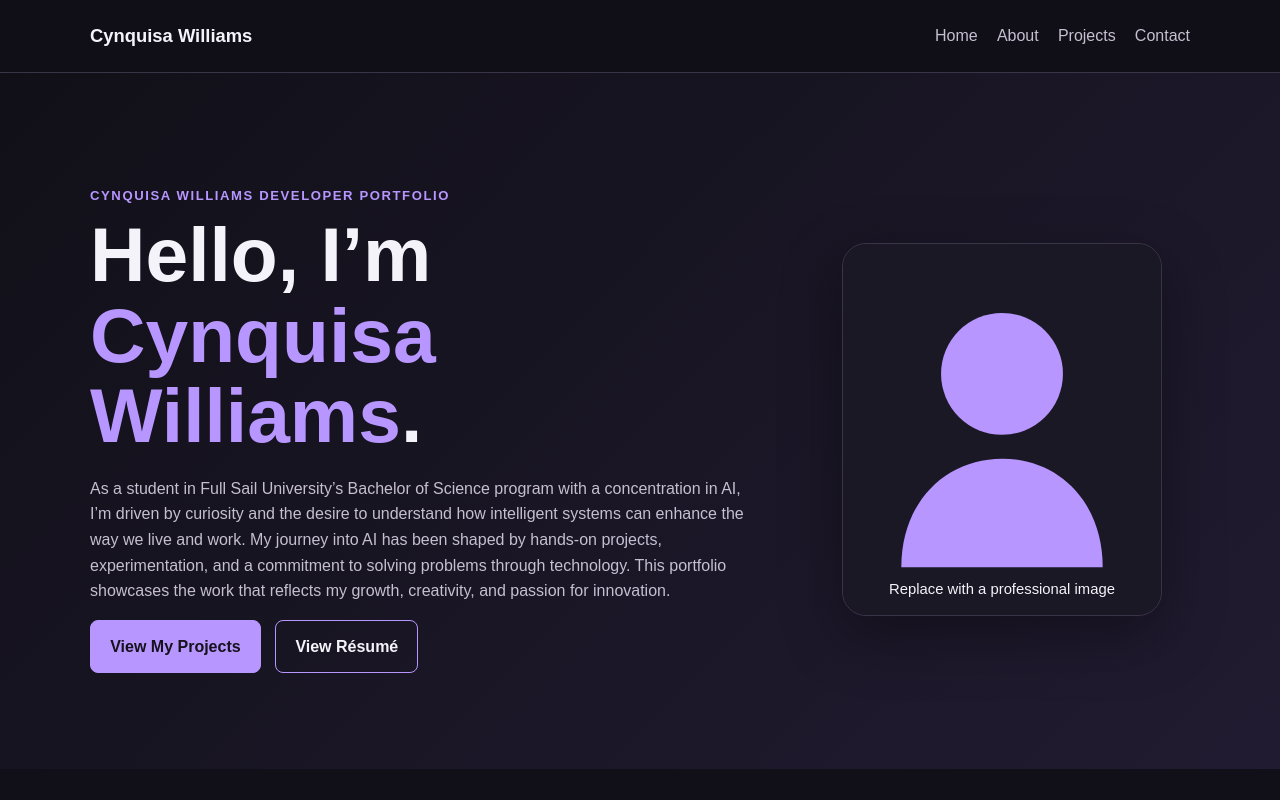
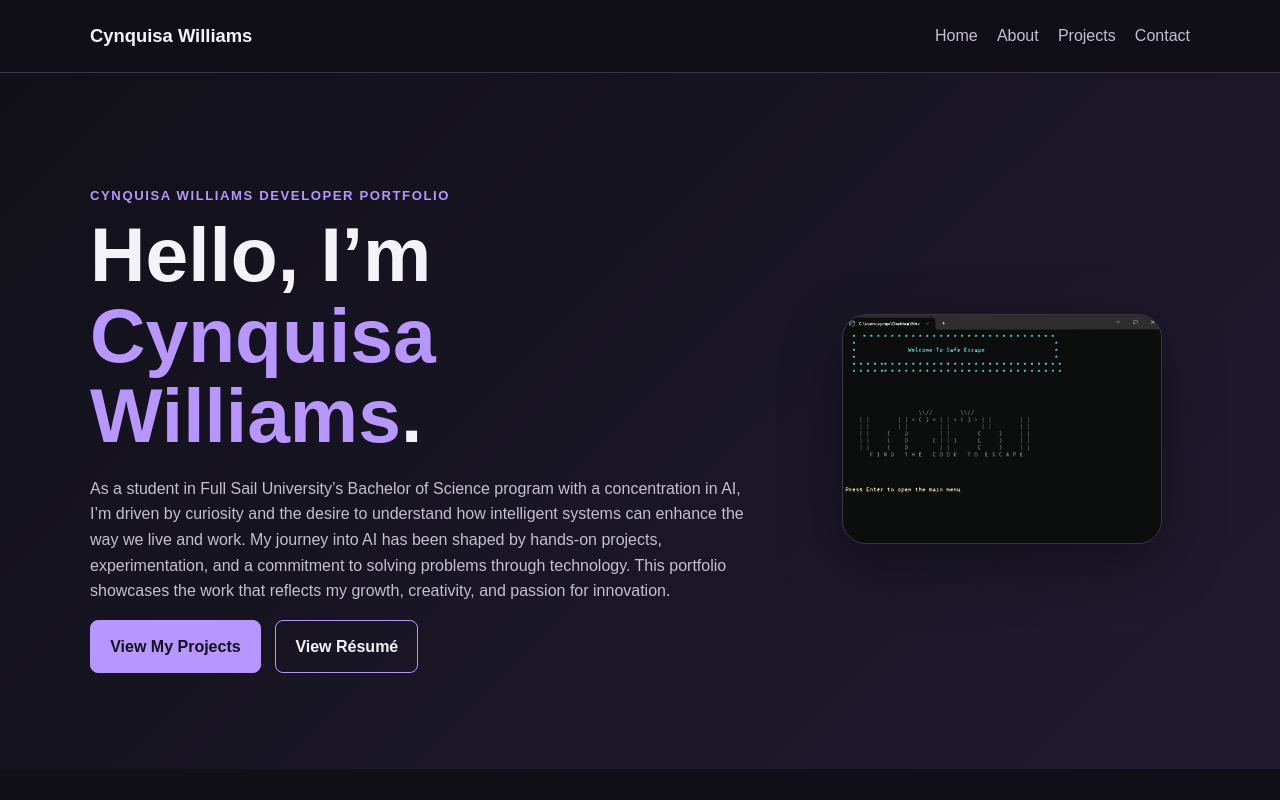
Before and after one commit to cynquisa/cynquisa.github.io, a plain HTML site: page index.html in a window 1280 px wide. Shown: the top 800 px of the page. Drawn offline with Linux system fonts and the light colour scheme.

Commit message:
adding images->placehoder profile image/ project image

```diff
--- a/index.html
+++ b/index.html
@@ -37,7 +37,7 @@
                     </div>
                 </div>
 
-                <img class="profile-image" src="images/profile-placeholder.svg" alt="Placeholder profile illustration">
+                <img class="profile-image" src="images/cynquisa.svg" alt="Placeholder profile illustration">
             </div>
         </section>
 
@@ -107,10 +107,10 @@
                         </div>
                     </article>
 
-                    <!--<article class="project-card">
+                    <article class="project-card">
                         <img src="images/project-placeholder.svg" alt="Placeholder screenshot for Project Two">
                         <div class="project-content">
-                            <p class="project-type">Additional Project</p>
+                            <!--<p class="project-type">Additional Project</p>
                             <h3>Project Two Title</h3>
                             <p>
                                 Duplicate this card when you are ready to add more work. Replace all placeholder text, links, and images before submitting.
@@ -126,7 +126,7 @@
                             <!--<h4>What I Learned</h4>
                             <p>
                                 Explain how this project demonstrates your growth as a developer.
-                            </p>-->
+                           </p>-->
 
                             <div class="project-links">
                                 <a class="text-link" href="https://github.com/cynquisa/cynquisa.github.io" target="_blank" rel="noopener">View Repository</a>
```
Also changed, not shown: images/SafeEscape1.png (added), images/cynquisa.svg (added).
